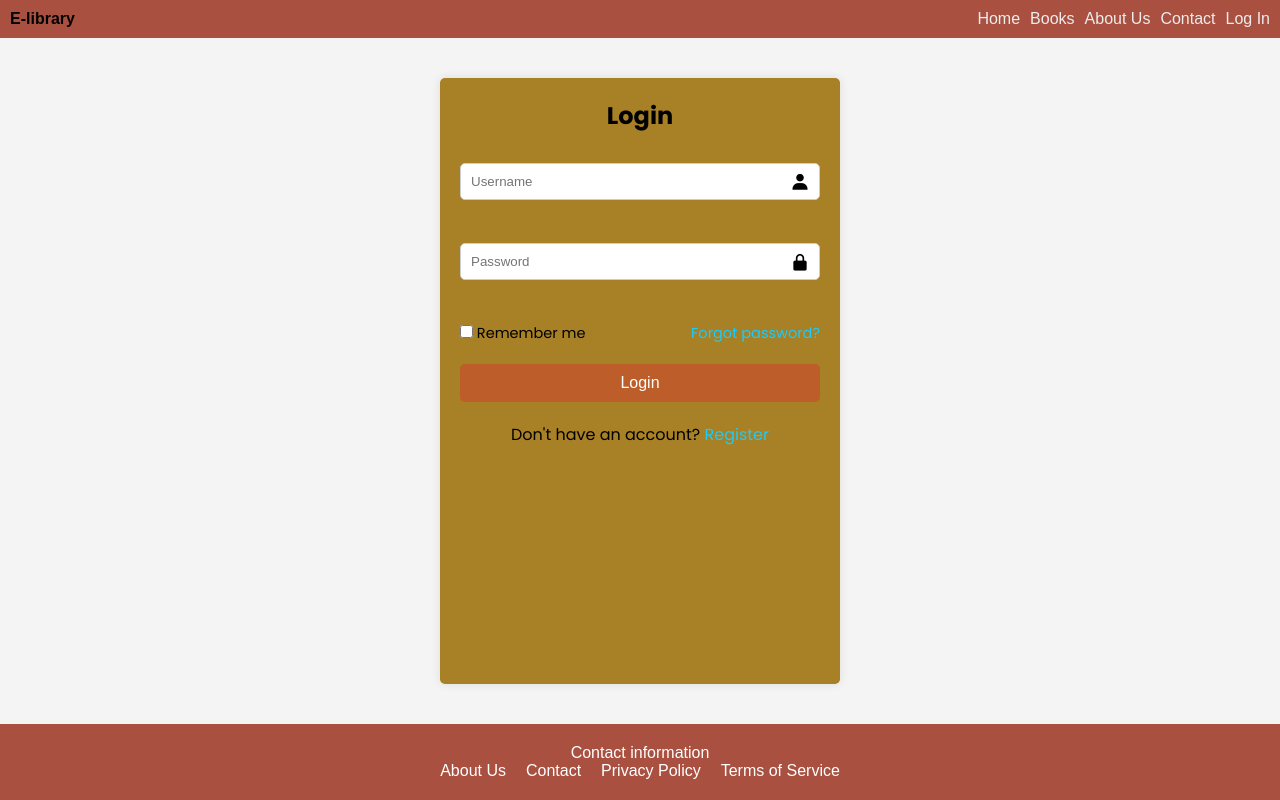
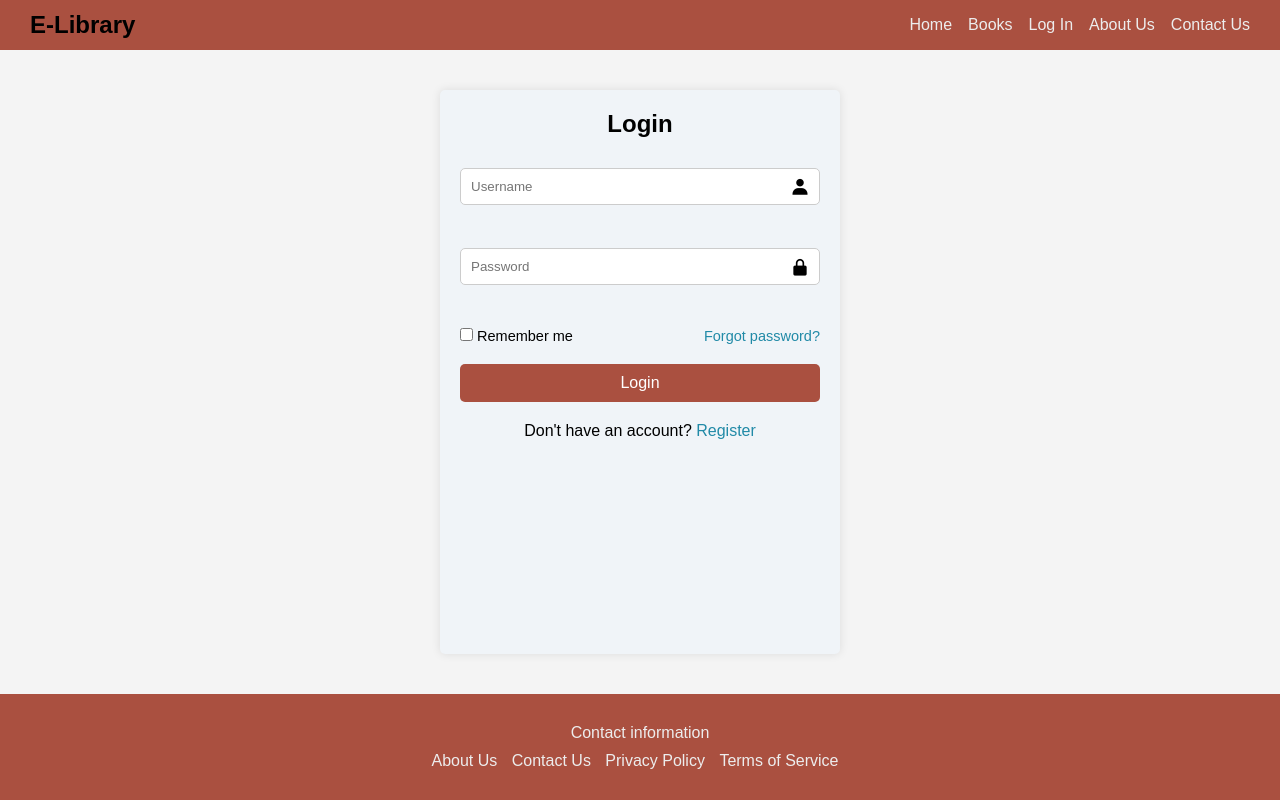
Before and after one commit to mlscgescoe/bytebooks, a plain HTML site: page pages/login.html in a window 1280 px wide. Drawn offline with nearby package versions, Linux system fonts and the light colour scheme.

Commit message:
Refactored header-footer-navbar: persistent + consistent styling across pgs

```diff
--- /dev/null
+++ b/css/header-footer.css
@@ -0,0 +1,93 @@
+:root {
+    --primary-color: #aa5040;
+    --text-color-light: #ededed;
+}
+
+* {
+    margin: 0px;
+    padding: 0px;
+    font-family: Arial, sans-serif, system-ui, -apple-system, BlinkMacSystemFont, 'Segoe UI', Roboto, Oxygen, Ubuntu, Cantarell, 'Open Sans', 'Helvetica Neue';
+}
+
+/****** Header & Navbar ******/
+header {
+    background-color: var(--primary-color);
+    padding: 10px;
+}
+
+header > #navbar {
+    display: flex;
+    justify-content: space-between;
+    align-items: center;
+    padding: 0 20px;
+}
+
+header > #navbar h2.site-name {
+    margin: 0;
+    font-size: 24px;
+    line-height: 30px;
+}
+
+header > #navbar ul.navbar-links {
+    list-style-type: none;
+    display: flex;
+    margin-left: auto;
+}
+
+header > #navbar > ul.navbar-links li.nav-links {
+    margin-left: 16px;
+    border-bottom-width: 0px;
+    margin-bottom: 0px;
+}
+
+header > #navbar > ul.navbar-links li.nav-links a {
+    text-decoration: none;
+    color: var(--text-color-light);
+    transition: color 0.2s;
+}
+
+header > #navbar > ul.navbar-links li.nav-links a:hover {
+    color: rgb(255, 199, 199);
+}
+
+
+/****** Footer ******/
+footer {
+    background-color: var(--primary-color);
+    padding: 10px;
+    text-align: center;
+    line-height: normal;
+}
+
+footer > .contact-info {
+    margin-top: 20px;
+}
+
+footer > .contact-info p {
+    margin-bottom: 10px;
+    color: var(--text-color-light);
+}
+
+footer > .static-pages > ul {
+    list-style-type: none;
+    margin-bottom: 20px;
+}
+
+footer > .static-pages ul > li {
+    display: inline;
+    margin-right: 10px;
+}
+
+footer > .static-pages ul > li a {
+    text-decoration: none;
+    color: var(--text-color-light);
+    transition: color 0.2s;
+}
+
+footer > .static-pages ul > li a:hover {
+    color: rgb(255, 199, 199);
+}
+
+.book-img {
+    float: left;
+}
--- a/css/index.css
+++ b/css/index.css
@@ -1,43 +1,6 @@
-* {
-  margin: 0;
-  padding: 0;
-  font-family: system-ui, -apple-system, BlinkMacSystemFont, 'Segoe UI', Roboto, Oxygen, Ubuntu, Cantarell, 'Open Sans', 'Helvetica Neue', sans-serif;
-}
-
 :root {
   --primary-color: #aa5040;
   --text-color-light: #ededed;
-}
-
-header {
-  background-color: var(--primary-color);
-  padding: 10px;
-}
-
-#navbar {
-  display: flex;
-  justify-content: space-between;
-  align-items: center;
-  padding: 0 20px;
-}
-
-#navbar h2 {
-  margin: 0;
-}
-
-#navbar ul {
-  list-style-type: none;
-  display: flex;
-  margin-left: auto;
-}
-
-#navbar ul li {
-  margin-left: 16px;
-}
-
-#navbar ul li a {
-  text-decoration: none;
-  color: var(--text-color-light);
 }
 
 .welcome {
@@ -88,33 +51,3 @@ header {
   float: left;
   box-sizing: border-box;
 }
-
-/* Footer styles */
-footer {
-  background-color: var(--primary-color);
-  padding: 10px;
-  text-align: center;
-}
-
-.contact-info p {
-  margin-bottom: 10px;
-  color: var(--text-color-light);
-}
-
-.static-pages ul {
-  list-style-type: none;
-}
-
-.static-pages ul li {
-  display: inline;
-  margin-right: 10px;
-}
-
-.static-pages ul li a {
-  text-decoration: none;
-  color: var(--text-color-light);
-}
-
-.book-img {
-  float: left;
-}
--- a/css/login.css
+++ b/css/login.css
@@ -25,7 +25,7 @@ body {
   max-width: 400px;
   margin: 40px auto;
   padding: 20px;
-  background: rgb(168, 128, 37);
+  background: #f0f4f8;
   border-radius: 5px;
   box-shadow: 0px 0px 10px rgba(0, 0, 0, 0.1);
   text-align: center;
@@ -82,19 +82,24 @@ i {
 
 .forgot-password {
     text-decoration: none;
-    color: #18cdff;
+    color: #218aa7;
 }
 
 .btn {
     display: block;
     width: 100%;
     padding: 10px;
-    background-color: #bd5d2a;
+    background-color: #aa5040;
     color: #fff;
     border: none;
     border-radius: 5px;
     cursor: pointer;
     font-size: 16px;
+    transition: background-color 0.2s;
+}
+
+.btn:hover{
+    background-color: #7b2e20;
 }
 
 .register-link {
@@ -103,5 +108,5 @@ i {
 
 .register-link a {
     text-decoration: none;
-    color: #18cdff;
+    color: #218aa7;
 }
--- a/js/footer.js
+++ /dev/null
@@ -1,46 +0,0 @@
-document.addEventListener("DOMContentLoaded", function () {
-    const footer = document.getElementById("footer");
-
-    footer.innerHTML = `
-      <div class="footer-content">
-        <div class="contact-info">
-          <p>Contact information</p>
-        </div>
-        <div class="static-pages">
-          <ul>
-            <li><a href="about.html">About Us</a></li>
-            <li><a href="contact.html">Contact</a></li>
-            <li><a href="privacy.html">Privacy Policy</a></li>
-            <li><a href="terms.html">Terms of Service</a></li>
-          </ul>
-        </div>
-      </div>
-    `;
-
-    footer.style.backgroundColor = "#aa5040";
-    footer.style.color = "#fff";
-    footer.style.padding = "20px";
-
-    const footerContent = footer.querySelector(".footer-content");
-    footerContent.style.display = "flex";
-    footerContent.style.flexDirection = "column";
-    footerContent.style.alignItems = "center";
-    footerContent.style.justifyContent = "center";
-
-    const contactInfo = footer.querySelector(".contact-info");
-    contactInfo.style.display = "flex";
-    contactInfo.style.justifyContent = "center";
-
-    const ul = footer.querySelector("ul");
-    ul.style.listStyle = "none";
-    ul.style.padding = "0";
-    ul.style.display = "flex";
-    ul.style.justifyContent = "center";
-
-    const links = ul.querySelectorAll("a");
-    links.forEach(link => {
-      link.style.textDecoration = "none";
-      link.style.color = "#fff";
-      link.style.margin = "0 10px";
-    });
-  });
--- /dev/null
+++ b/js/header-footer.js
@@ -0,0 +1,35 @@
+window.addEventListener('DOMContentLoaded', () => {
+// Populate Header Tag
+    const header = document.querySelector('header');
+    const navdiv = document.createElement('div');
+    navdiv.id = "navbar";
+    header.appendChild(navdiv);
+
+    navbar.innerHTML = `
+        <h2 class="site-name">E-Library</h2>
+        <ul class="navbar-links">
+        <li class="nav-links"><a href="/">Home</a></li>
+        <li class="nav-links"><a href="books.html">Books</a></li>
+        <li class="nav-links"><a href="login.html">Log In</a></li>
+        <li class="nav-links"><a href="about-us.html">About Us</a></li>
+        <li class="nav-links"><a href="contact.html">Contact Us</a></li>
+        </ul>
+    `;
+
+// Populate Footer Tag
+    const footer = document.querySelector('footer');
+    footer.innerHTML = `
+        <div class="contact-info">
+        <p>Contact information</p>
+        </div>
+        <div class="static-pages">
+        <ul>
+            <li><a href="about-us.html">About Us</a></li>
+            <li><a href="contact.html">Contact Us</a></li>
+            <li><a href="privacy.html">Privacy Policy</a></li>
+            <li><a href="terms.html">Terms of Service</a></li>
+        </ul>
+        </div>
+    `;
+
+});
--- a/js/navbar.js
+++ /dev/null
@@ -1,39 +0,0 @@
-window.addEventListener('DOMContentLoaded', () => {
-    const navbarDiv = document.getElementById('navbar');
-    const nav = document.createElement('nav');
-    nav.style.backgroundColor = '#aa5040';
-    nav.style.padding = '10px';
-    nav.style.textDecoration = 'none';
-    nav.style.textDecorationColor = '#ffff';
-
-    nav.innerHTML = `
-        <ul style="display: flex; justify-content: space-between; align-items: center;">
-            <li>
-                <strong style="font-weight: bold;">E-library</strong>
-            </li>
-            <li style="display: inline; margin-left: auto;">
-                <a href="../index.html" class="nav-link">Home</a>
-            </li>
-            <li style="display: inline; margin-left: 10px;">
-                <a href="books.html" class="nav-link">Books</a>
-            </li>
-            <li style="display: inline; margin-left: 10px;">
-            <a href="about-us.html" class="nav-link">About Us</a>
-            </li>
-            <li style="display: inline; margin-left: 10px;">
-            <a href="contact.html" class="nav-link">Contact</a>
-            </li>
-            <li style="display: inline; margin-left: 10px;">
-                <a href="login.html" class="nav-link">Log In</a>
-            </li>
-        </ul>
-    `;
-
-    const navLinks = nav.querySelectorAll('a.nav-link');
-    navLinks.forEach(link => {
-        link.style.color = '#ededed';
-        link.style.textDecoration = 'none';
-    });
-
-    navbarDiv.appendChild(nav);
-});
--- a/pages/login.html
+++ b/pages/login.html
@@ -5,10 +5,11 @@
     <meta name="viewport" content="width=device-width, initial-scale=1.0">
     <title>Login Form</title>
     <link rel="stylesheet" href="../css/login.css">
+    <link rel="stylesheet" href="../css/header-footer.css">
     <link href='https://unpkg.com/boxicons@2.1.4/css/boxicons.min.css' rel='stylesheet'>
 </head>
 <body>
-    <div id="navbar"></div>
+    <header></header>
 
         <div class="wrapper">
             <form action="">
@@ -31,9 +32,9 @@
                 </div>
             </form>
     </div>
-    <div id="footer"></div>
+    <footer></footer>
 
+    <script src="../js/header-footer.js"></script>
     <script src="../js/navbar.js"></script>
-    <script src="../js/footer.js"></script>
 </body>
 </html>
```
Also changed, not shown: css/about-us.css (+0 -7 lines), index.html (+8 -7 lines), pages/Search page.html (+4 -4 lines), pages/about-us.html (+4 -4 lines), pages/privacy.html (+6 -8 lines), pages/terms.html (+5 -5 lines), 1 other file.
